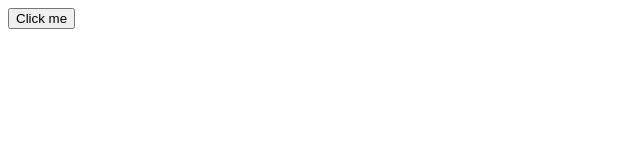
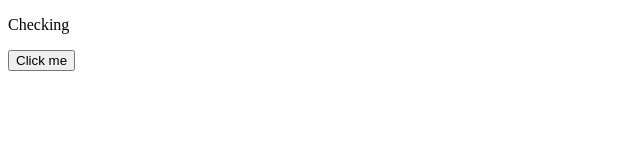
Before and after one commit to mariabruje/Murder_Mystery, a plain HTML site: page index.html in a window 1280 px wide. Shown: the whole page, without its empty margins (0-640 px from the left). Drawn offline with Linux system fonts and the light colour scheme.

Commit message:
Update index.html

```diff
--- a/index.html
+++ b/index.html
@@ -4,10 +4,16 @@
     <head>
         <meta charset="utf-8">
         <title>Murdery Mysery Party</title>
+        <style type = "text/css">
 
+            body {
+                @font-face { font-family: art_deco; src: ('Parisish-EEoW.ttf');
+                 }
+            }
+        </style>
     </head>
     <body>
-
+        <p>Checking</p>
         <button>Click me</button>
     </body>
 </html>
```
